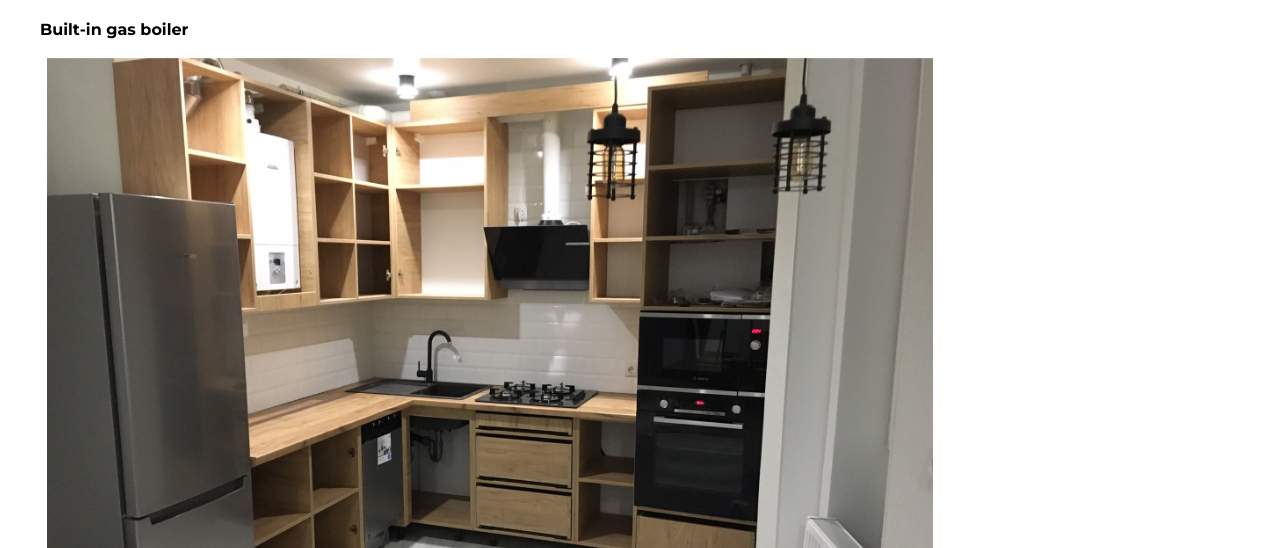
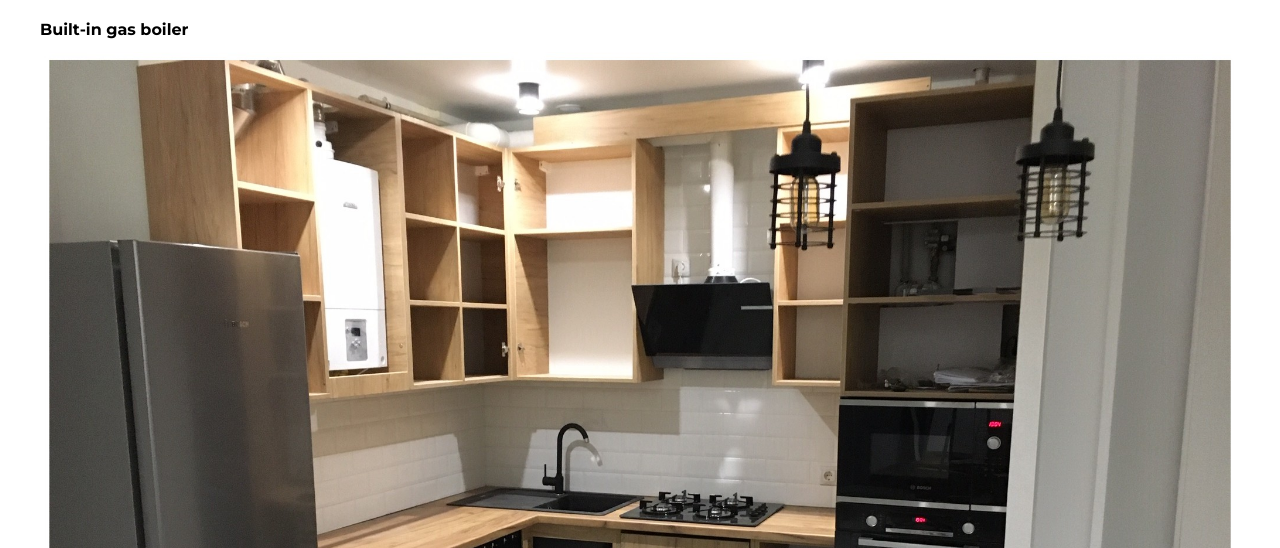
Before and after one commit to Alex-Kuzmenko1965/resume, a plain HTML site: page furniture.html in a window 1280 px wide. Shown: the part 252-800 px from the top of the page. Drawn offline with nearby package versions, Linux system fonts and the light colour scheme.

Commit message:
furniture_size

```diff
--- a/styles/styles.css
+++ b/styles/styles.css
@@ -218,6 +218,9 @@ body {
 	line-height: 180%;
 }
 /* furniture */
+/* .container-furniture {
+	box-sizing: border-box;
+} */
 .furniture-position {
 	font-style: normal;
 	font-weight: 700;
@@ -227,5 +230,5 @@ body {
 	margin-bottom: 10px;
 }
 .furniture-img {
-	width: 900px;
+	width: 100%;
 }
```
